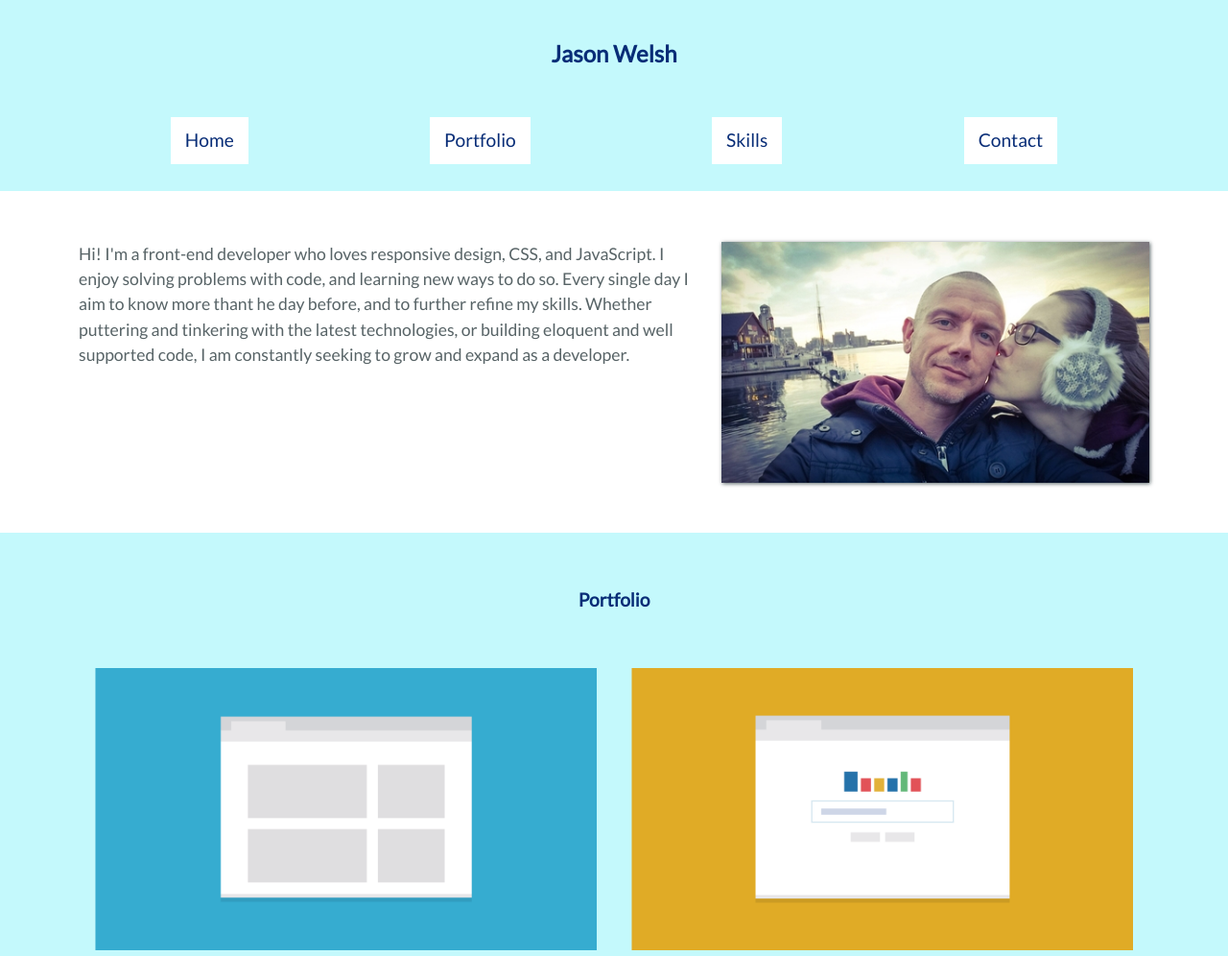
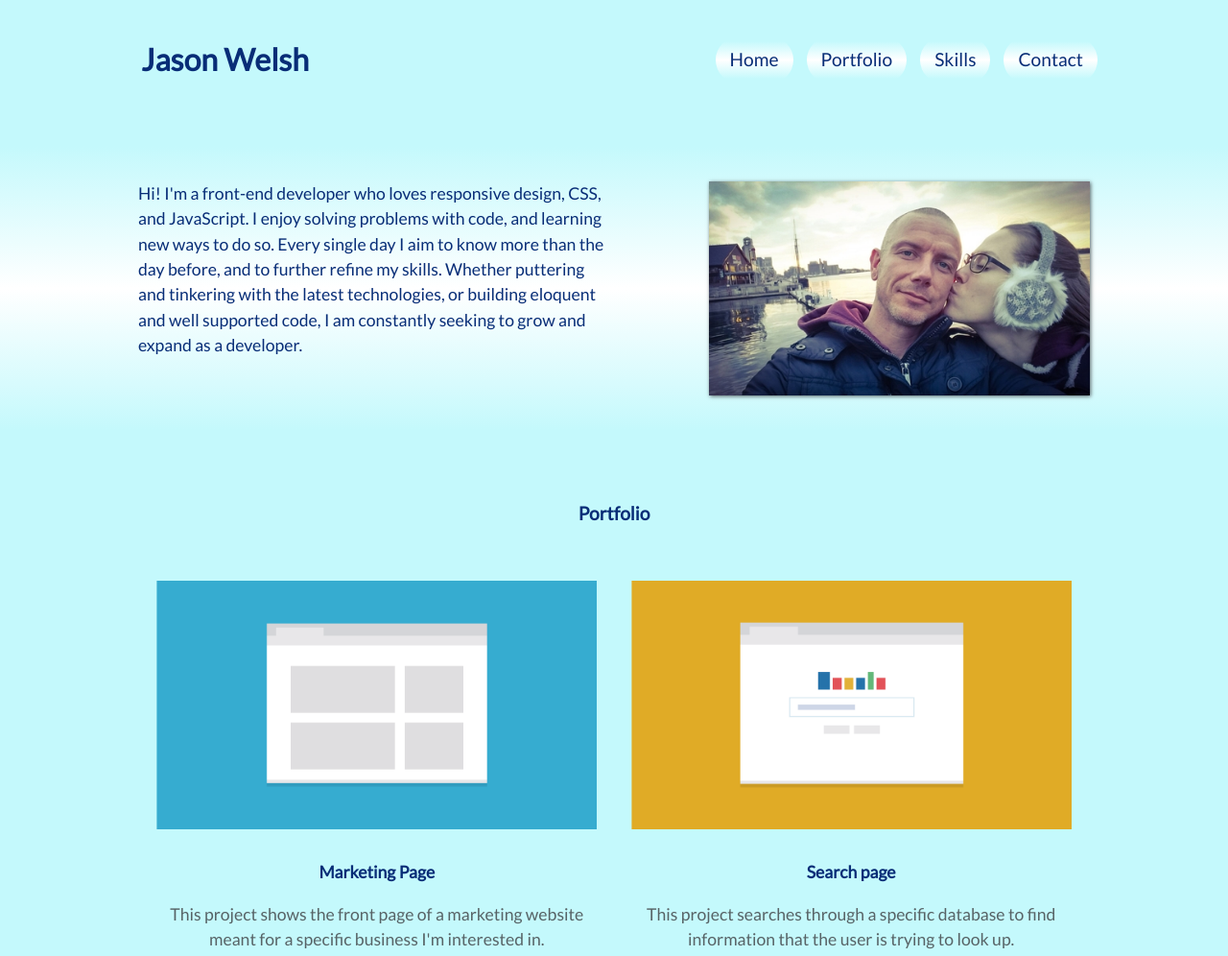
Before and after one commit to JasonBWelsh/Responsive-Portfolio-Project, a plain HTML site: page index.html in a window 1280 px wide. Shown: the top 996 px of the page at 96% size. Drawn offline with Linux system fonts and the light colour scheme; a web font is replaced by a local one.

Commit message:
Tablet done, deskto[p started
mobile and tablet versions done. Desktop version started. Making some
visual changes as well. Added gradient backgrounds to nav links and
banner to make it look sort of like clouds.

```diff
--- a/css/styles.css
+++ b/css/styles.css
@@ -35,12 +35,14 @@ h3,
 h4,
 .name a,
 .main-nav a,
+.tag,
 .main-footer a {
 	color: #082d77;
 }
 
-h1 {
-	font-size: 1.5rem;
+h1,
+.name {
+	font-size: 2rem;
 }
 
 h2 {
@@ -82,12 +84,15 @@ img {
 
 .name {
 	margin-top: 0;
+	margin-bottom: 1em;
 }
 
 
 .main-nav li {
-	background: #fff;
+	/*background: #fff;*/
+	background: linear-gradient(#c4f9fc 10%, #fff, #c4f9fc 90%);
 	margin-bottom: 10px;
+	border-radius: 25px;
 }
 
 .main-nav a {
@@ -97,7 +102,8 @@ img {
 
 .main-nav a:hover,
 .main-nav a:active {
-	background: #82e8ff;
+	background: #c4f9fc;
+	/*background: linear-gradient(#c4f9fc 5%, #82e8ff, #c4f9fc 95%);*/
 	font-weight: bold;
 }
 
@@ -119,8 +125,6 @@ img {
 }
 
 
-
-
 .banner {
 	background: #fff;
 	padding: 20px;
@@ -137,15 +141,21 @@ img {
 
 .skills {
 	padding-bottom: 20px;
+	border-top: 1px solid #fff;
+	border-bottom: 1px solid #fff;
 }
 
 .contact {
 	border-bottom: 1px solid #fff;
 }
 
+.contact-container {
+	width: 80%;
+	margin: 0 auto;
+}
+
 .main-footer {
 	background: #fff;
-	border-top: 1px solid #082d77;
 }
 
 /* Banner ***/
@@ -242,14 +252,11 @@ img {
 	}
 
 
-	.name {
-		margin-bottom: 2em;
-	}
-
 	.banner {
 		margin-top: 1em;
 		padding-top: 3em;
 		padding-bottom: 3em;
+		background: linear-gradient(#c4f9fc 5%, #fff, #c4f9fc 95%);
 	}
 
 	.banner-wrap {
@@ -287,6 +294,10 @@ img {
 		margin-right: 1em;
 	}
 
+	.skills {
+		border: 1px solid #fff;
+	}
+
 	.skills-list {
 		flex-direction: row;
 		flex-wrap: wrap;
@@ -299,6 +310,14 @@ img {
 		flex: 1;
 	}
 
+	.contact-container {
+		width: 50%;
+		padding: 10px;
+		margin-bottom: 2em;
+		background: #fff;
+	}
+
+
 	.footer-list li:first-child {
 	margin-left: 5em;
 	}
@@ -307,3 +326,50 @@ img {
 	margin-right: 5em;
 	}
 }
+
+@media (min-width: 1024px) {
+
+	.main-header,
+	main,
+	.banner-wrap {
+		width: 80%;
+		max-width: 1150px;
+	}
+
+	.main-header,
+	.main-nav {
+		flex-direction: row;
+		justify-content: space-between;
+	}
+
+	nav {
+		width: 40%;
+	}
+
+	.main-nav li {
+		margin-left: 7px;
+		margin-right: 7px;
+	}
+
+	.banner {
+		/*background: linear-gradient(#c4f9fc 5%, #fff, #c4f9fc 95%);*/
+	}
+
+	.profile-image {
+		margin-left: auto;
+		max-width: 40%;
+		flex: 1;
+	}
+
+	.tag {
+		flex: 1;
+		max-width: 50%;
+		/*background: #c4f9fc;
+		padding: 1em;*/
+	}
+
+
+
+
+
+}
--- a/index.html
+++ b/index.html
@@ -28,7 +28,7 @@
         <div class="banner-wrap">
           <img class="profile-image" src="img/rsz_2meandliz.jpg" alt="Picture of Jason Welsh and his girlfriend">
           <p class="tag">
-            Hi! I'm a front-end developer who loves responsive design, CSS, and JavaScript. I enjoy solving problems with code, and learning new ways to do so. Every single day I aim to know more thant he day before, and to further refine my skills. Whether puttering and tinkering with the latest technologies, or building eloquent and well supported code, I am constantly seeking to grow and expand as a developer.
+            Hi! I'm a front-end developer who loves responsive design, CSS, and JavaScript. I enjoy solving problems with code, and learning new ways to do so. Every single day I aim to know more than the day before, and to further refine my skills. Whether puttering and tinkering with the latest technologies, or building eloquent and well supported code, I am constantly seeking to grow and expand as a developer.
           </p>
         </div>
       </div><!--/.banner-->
@@ -131,12 +131,13 @@
 
       <div class="contact" id="contact">
           <h2>Contact</h2>
+          <div class="contact-container">
             <p>If you're interested in chatting or want more information on what I've been working on, I'd love to hear from you!</p>
             <ul class="contact-list">
               <li>Phone <a href="tel:+1-111-555-1234">+1 (111) 555-1234</a></li>
               <li>Email <a href="mailto:jasonbwelsh@gmail.com">jasonbwelsh@gmail.com</a></li>
             </ul>
-
+        </div><!--/.contact-container-->
       </div><!--/.contact-->
 
 
```
Lines whose indentation alone changed are shown as unchanged.
